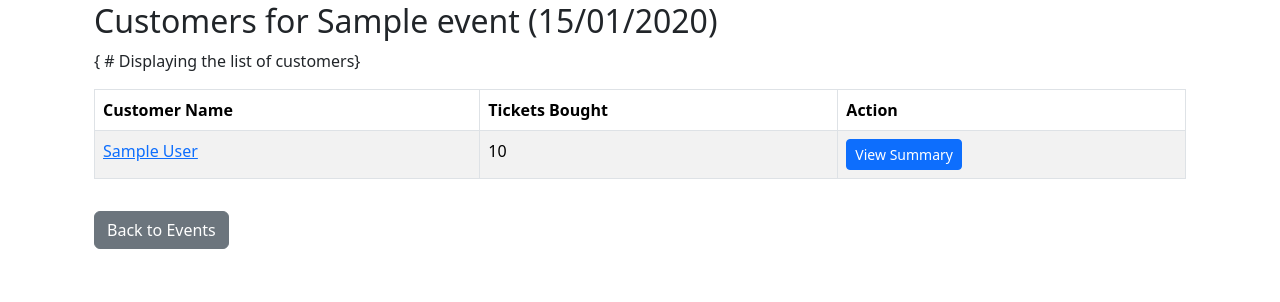
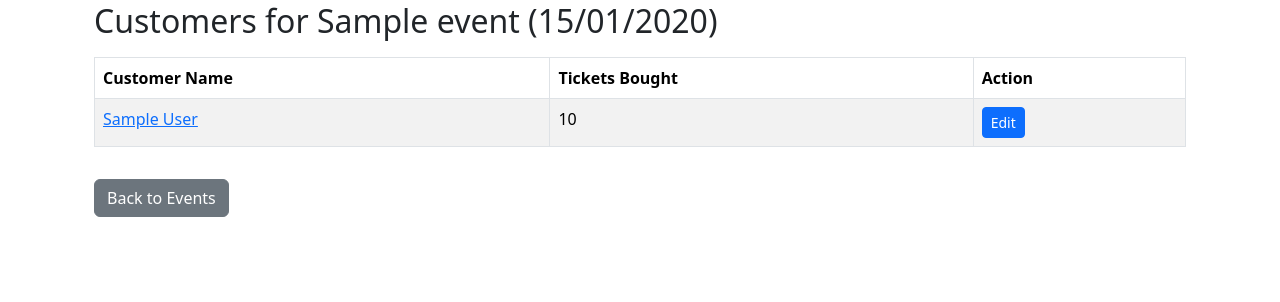
Before and after one commit to Raghav1290/selwyn_ticketing, a Flask app: template templates/eventcustomerlist.html in a window 1280 px wide. Shown: the part 94-396 px from the top of the page. Run offline with Flask 3, Linux system fonts and the light colour scheme; the template is opened without the code that fills it: most values are stand-ins (such as "Sample title", 1, 10 or a date in 2020); some libraries are stand-ins or nearby versions.

Commit message:
Made some changes to eventcustomerlist.html

```diff
--- a/app.py
+++ b/app.py
@@ -237,7 +237,7 @@ def editcustomer(customer_id):
         if email and not re.match(r"[^@]+@[^@]+\.[^@]+", email):
             errors.append("Invalid Email Address format.")
 
-        # Validateing date of birth as per New Zealand Format and checking for the past date
+        # Validating date of birth as per New Zealand Format and checking for the past date
         date_of_birth = None
         if date_of_birth_str:
             try:
@@ -263,29 +263,30 @@ def editcustomer(customer_id):
             customer_data['customer_id'] = customer_id
             return render_template("editcustomer.html", customer_data=customer_data)
         else:
+            # Updating customer data as per the user request
             qstr_update = """
                 UPDATE customers
                 SET first_name = %s, family_name = %s, date_of_birth = %s, email = %s
                 WHERE customer_id = %s;
             """
             try:
-                cursor.execute(qstr_update, (first_name, family_name, date_of_birth, email, customer_id)) # Removed phone
+                cursor.execute(qstr_update, (first_name, family_name, date_of_birth, email, customer_id))
                 flash("Customer details updated successfully!", "success")
                 return redirect(url_for('customerticketsummary', customer_id=customer_id))
             except MySQLdb.Error as e:
-                flash(f"Database error: Could not update customer. {e}", "error")
+                flash(f"Database error: Could not update customer. {e}", "error") #Flashing message if any error comes
                 customer_data = request.form.to_dict()
                 customer_data['customer_id'] = customer_id
                 return render_template("editcustomer.html", customer_data=customer_data)
 
-    return render_template("editcustomer.html", customer_data=customer_data) # For GET request or if errors on POST
+    return render_template("editcustomer.html", customer_data=customer_data) # Rending template editcustomer
 
 #Customer ticket summary route
 @app.route("/customerticketsummary/<int:customer_id>")
 def customerticketsummary(customer_id):
     cursor = getCursor()
 
-    # 1. Fetch Customer Details - now including date_of_birth and email
+    # Fetching customer details from database
     qstr_customer = """
         SELECT customer_id,
                CONCAT(first_name, ' ', family_name) AS full_name,
@@ -301,13 +302,13 @@ def customerticketsummary(customer_id):
 
     if not customer_details:
         flash("Customer not found.", "error")
-        return redirect(url_for('customers_list')) # Redirect to the all customers list
+        return redirect(url_for('customers_list')) # Redirecting to customerList
 
-    # Format date of birth for display
+    # Formatting the date as per NZ way
     if customer_details['date_of_birth']:
         customer_details['date_of_birth'] = customer_details['date_of_birth'].strftime('%Y-%m-%d')
 
-    # 2. Fetch Customer's Ticket Purchases
+    # Fetching the details of tickets purchased by the customer
     qstr_purchases = """
         SELECT e.event_name, e.event_date, ts.tickets_purchased
         FROM ticket_sales ts
@@ -323,7 +324,7 @@ def customerticketsummary(customer_id):
     return render_template("customerticketsummary.html",
                            customer=customer_details,
                            tickets=customer_ticket_purchases,
-                           total_tickets=total_tickets_bought_by_customer)
+                           total_tickets=total_tickets_bought_by_customer) # Rendering customerticketsummary template
 
 @app.route("/futureevents")
 def futureevents():
--- a/templates/eventcustomerlist.html
+++ b/templates/eventcustomerlist.html
@@ -16,12 +16,12 @@
             </tr>
         </thead>
         <tbody>
-        {% for customer in customers %} { # Displaying the list of customers}
+        {% for customer in customers %}
             <tr>
                 <td><a href="/">{{ customer.full_name }}</a></td>
                 <td>{{ customer.ticket_quantity }}</td>
                 <td>
-                    <a href="/" class="btn btn-primary btn-sm">View Summary</a>
+                    <a href="{{ url_for('editcustomer', customer_id=customer['customer_id']) }}" class="btn btn-primary btn-sm">Edit</a>
                 </td>
             </tr>
         {% endfor %}
```
